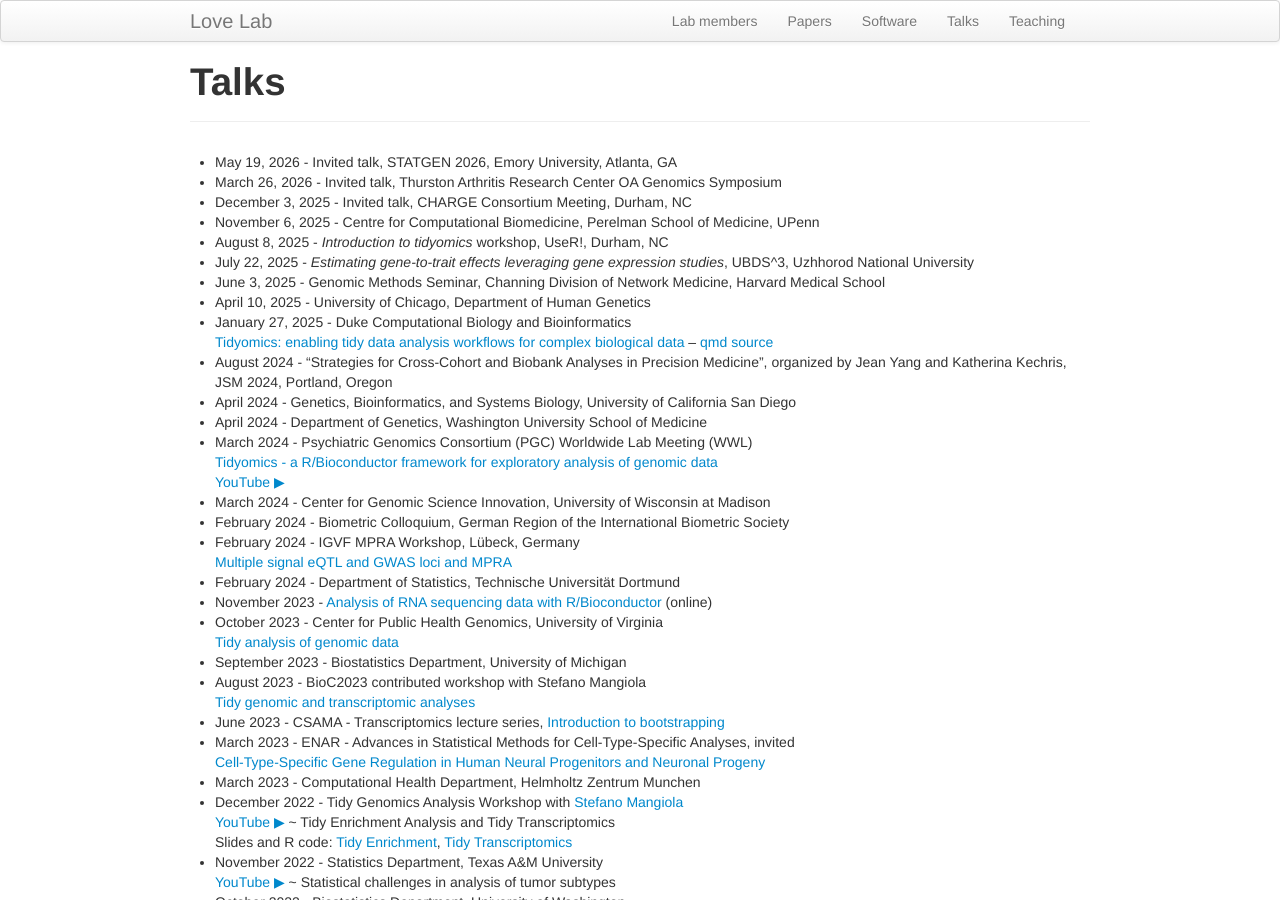
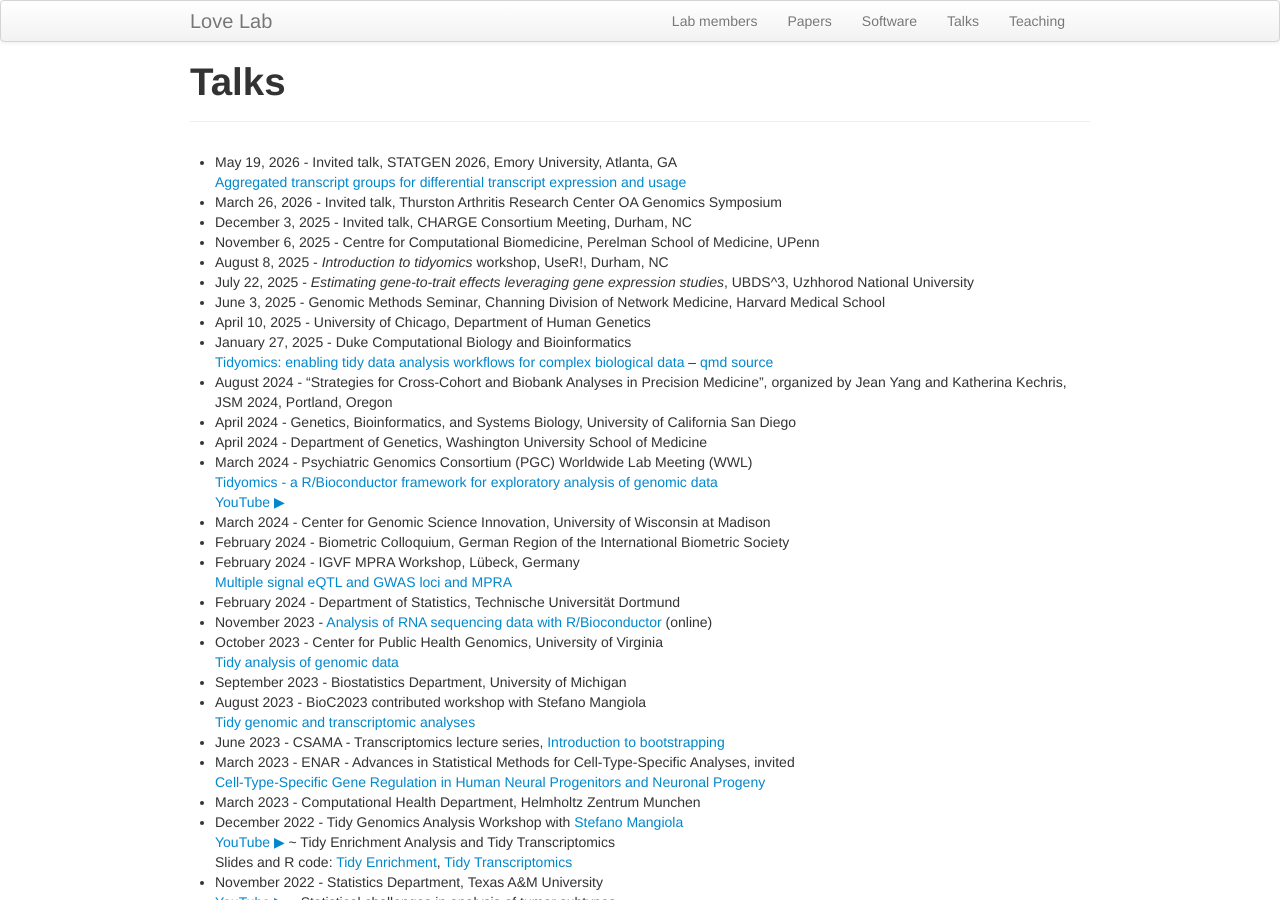
Before and after one commit to mikelove/mikelove.github.io, a Jekyll site: the page built from pages/talks.md, in a window 1280 px wide and 900 px high. Built offline with Jekyll 4.4.1, drawn with Linux system fonts in a browser that asks for light colours.

```diff
--- a/pages/talks.md
+++ b/pages/talks.md
@@ -3,7 +3,8 @@ layout: page
 title: "Talks"
 ---
 
-* May 19, 2026 - Invited talk, STATGEN 2026, Emory University, Atlanta, GA
+* May 19, 2026 - Invited talk, STATGEN 2026, Emory University, Atlanta, GA <br/>
+  [Aggregated transcript groups for differential transcript expression and usage](https://docs.google.com/presentation/d/1c6ymTlvsfHumSWjEJ1EZEBwecQ9i6Y0RgcfV3XwhRWk/edit?usp=sharing)
 * March 26, 2026 - Invited talk, Thurston Arthritis Research Center OA Genomics Symposium
 * December 3, 2025 - Invited talk, CHARGE Consortium Meeting, Durham, NC
 * November 6, 2025 - Centre for Computational Biomedicine, Perelman School of Medicine, UPenn
```
